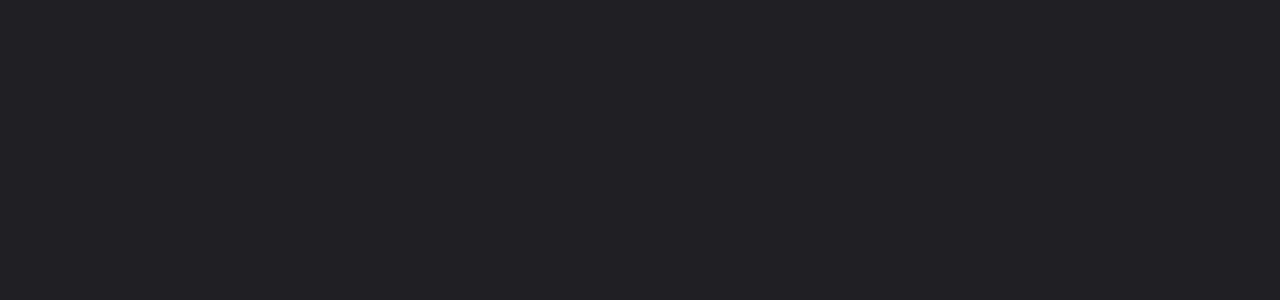
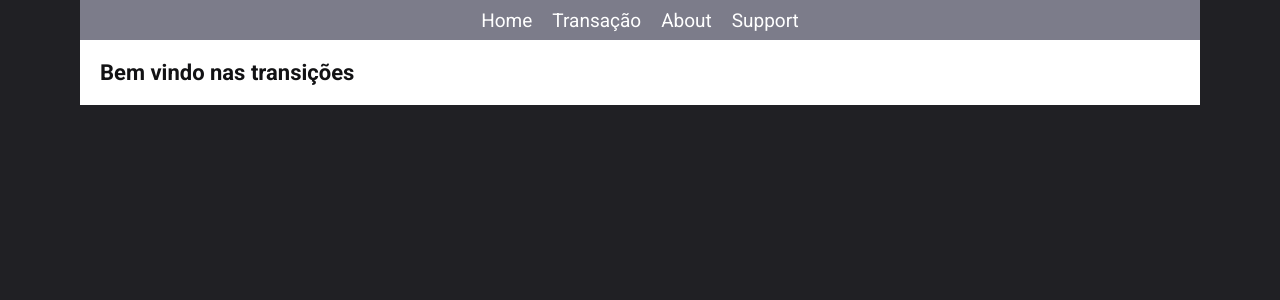
Before and after one commit to giovannirp/bike-showcase, a React (Vite) app in the folder bike-showcase/: page /trasations in a window 1280 px wide. Before the commit this address had no page. Shown: the top 300 px of the page. Built offline with nearby package versions, Linux system fonts and the light colour scheme; data requests are answered from the project's data file.

Commit message:
fix: alterando estrutura

```diff
--- a/bike-showcase/src/Components/Header/index.tsx
+++ b/bike-showcase/src/Components/Header/index.tsx
@@ -9,7 +9,7 @@
           <Link to="/">Home</Link>
         </li>
         <li>
-          <Link to="/about">Transação</Link>
+          <Link to="/trasations">Transação</Link>
         </li>
         <li>
           <Link to="/about">About</Link>
--- a/bike-showcase/src/Router.tsx
+++ b/bike-showcase/src/Router.tsx
@@ -3,12 +3,14 @@
 import { DefaultLayout } from "./layouts/DefaultLayout"
 import { Main } from "./Main/Main"
 import { About } from "./pages/about"
+import { Transations } from "./pages/Transations"
 
 export function Router() {
   return (
     <Routes>
       <Route path="/" element={<DefaultLayout />}>
         <Route path="/" element={<Main />} />
+        <Route path="/trasations" element={<Transations />} />
         <Route path="/about" element={<About />} />
       </Route>
     </Routes>
--- a/bike-showcase/src/layouts/DefaultLayout/index.tsx
+++ b/bike-showcase/src/layouts/DefaultLayout/index.tsx
@@ -1,11 +1,15 @@
 import { Outlet } from 'react-router-dom'
 import { Header } from '../../Components/Header'
+import { ContainerAll } from './style'
 
 export function DefaultLayout() {
   return (
     <div>
       <Header />
-      <Outlet />
+      <ContainerAll>
+        <Outlet />
+
+      </ContainerAll>
     </div>
   )
 }
--- /dev/null
+++ b/bike-showcase/src/layouts/DefaultLayout/style.ts
@@ -0,0 +1,8 @@
+import styled from "styled-components";
+
+export const ContainerAll = styled.section`
+ background: ${(props) => props.theme.white};
+  width: 100%;
+  max-width: 1120px;
+  margin: 0 auto;
+`;
--- /dev/null
+++ b/bike-showcase/src/pages/Transations/index.tsx
@@ -0,0 +1,9 @@
+import { ContainerTransations } from "./style";
+
+export function Transations() {
+  return (
+    <ContainerTransations>
+      <h1>Bem vindo nas transições</h1>
+    </ContainerTransations>
+  )
+}
--- /dev/null
+++ b/bike-showcase/src/pages/Transations/style.ts
@@ -0,0 +1,10 @@
+import styled from "styled-components";
+
+export const ContainerTransations = styled.section`
+
+  h1 {
+    font-size: 22px;
+    padding: 20px;
+    color: ${(props) => props.theme["gray-900"]};
+  }
+`;
```
